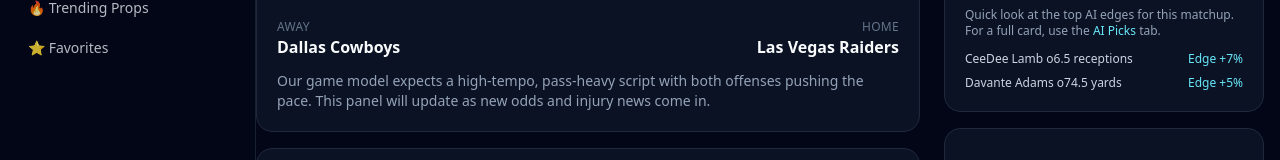
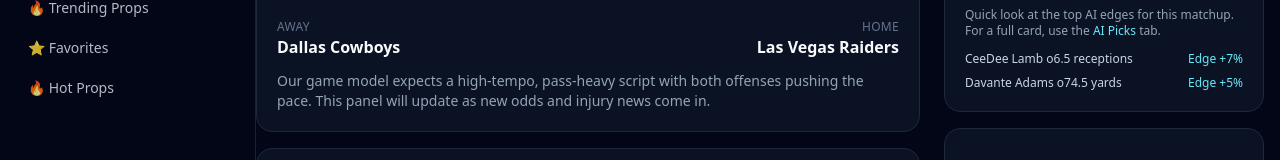
Before and after one commit to seanhockey19-coder/playbookai2.0, a Next.js app: page / in a window 1280 px wide. Shown: the part 311-471 px from the top of the page. Built offline with nearby package versions, Linux system fonts and the light colour scheme.

Commit message:
Add 'Trending Props' and 'Hot Props' links to Sidebar

```diff
--- a/components/Sidebar.tsx
+++ b/components/Sidebar.tsx
@@ -17,6 +17,7 @@
   { label: "Player Props", href: "/dashboard/player-props" },
   { label: "🔥 Trending Props", href: "/dashboard/trending-props" }, // NEW
   { label: "⭐ Favorites", href: "/dashboard/favorites" },
+  { label: "🔥 Hot Props", href: "/dashboard/hot-props" },
 ];
 
 function NavLink({ item }: { item: NavItem }) {
```
